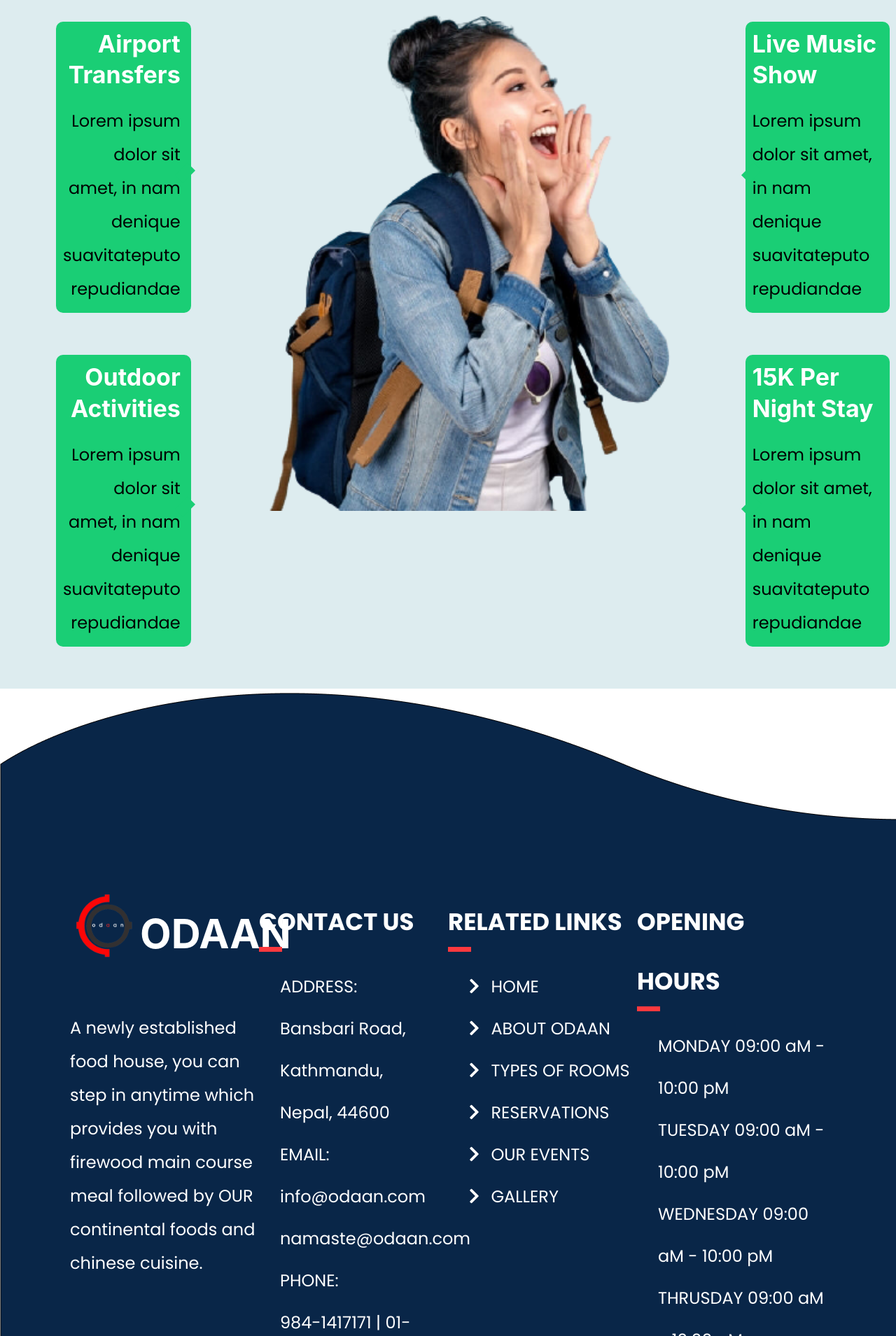
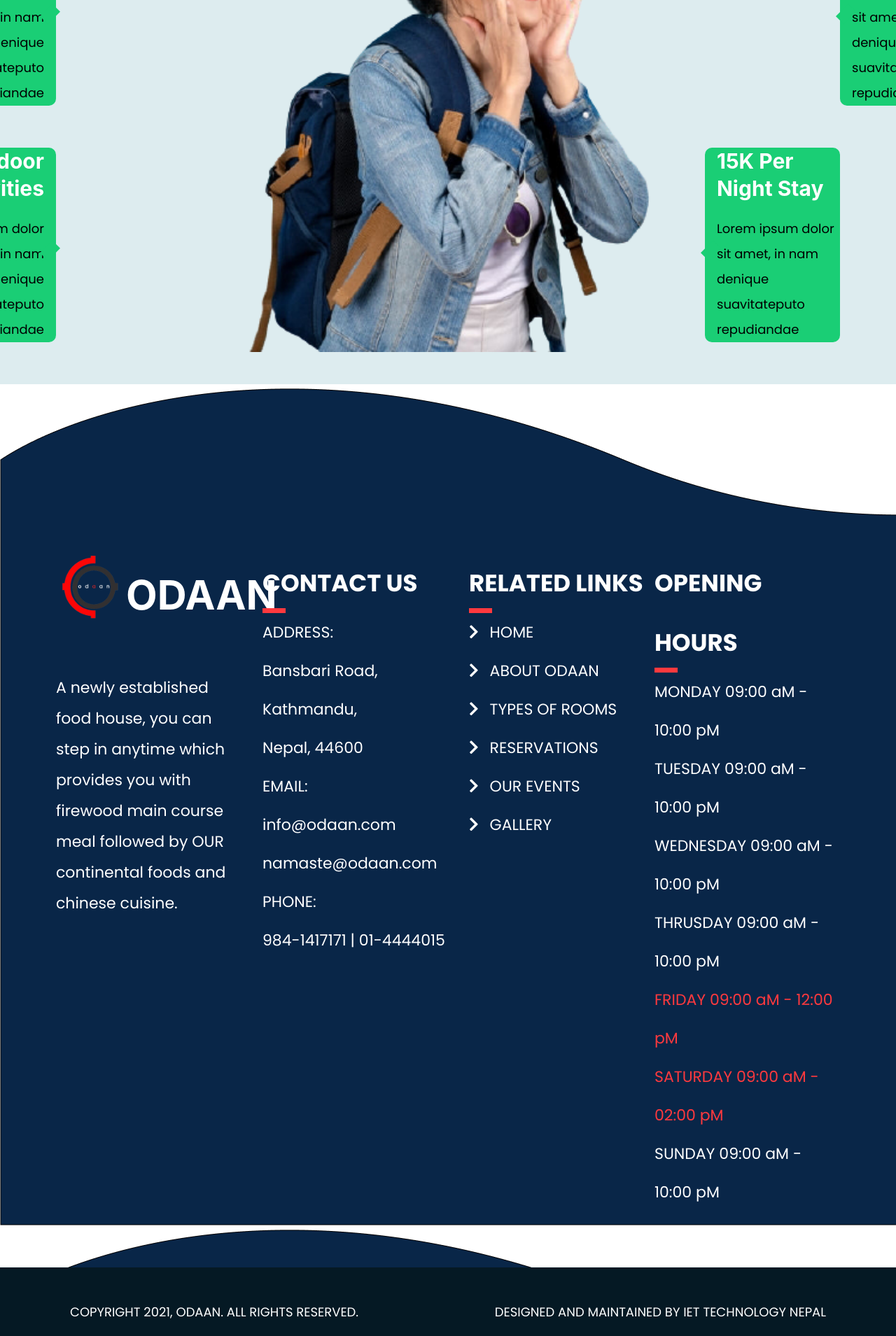
Before and after one commit to sushil-poudel/ODAAN, a PHP site: page /index.php in a window 1280 px wide. Shown: the part 4211-6120 px from the top of the page at 70% size. Run offline with PHP 8.4, Linux system fonts and the light colour scheme; style sheets or scripts are compiled from the project's sources; some libraries are stand-ins or nearby versions.

Commit message:
backing up code

```diff
--- a/css/responsive.css
+++ b/css/responsive.css
@@ -178,8 +178,41 @@
   #homepage .feature-section .custom-container .feature-container .column-2 .row .sub-column-2 ul li:nth-of-type(2) {
     font-size: 18px;
   }
+  #homepage .service-section .custom-container .service-container .section-content .column-2 .image-container {
+    width: 734px;
+  }
   /*--------------------------------- Content Wrapper Ends ----------------------------------*/
   /*--------------------------------- Footer Wrapper Starts ---------------------------------*/
+  #footer-wrapper .footer-section .image-container .custom-container {
+    padding: 242px 80px 80px 80px;
+  }
+  #footer-wrapper .footer-section .image-container .custom-container .footer-container .column-1 .image-container h2 {
+    font-size: 58px;
+  }
+  #footer-wrapper .footer-section .image-container .custom-container .footer-container .column-1 p {
+    font-size: 22px;
+  }
+  #footer-wrapper .footer-section .image-container .custom-container .footer-container .column-2 {
+    margin-left: 30px;
+  }
+  #footer-wrapper .footer-section .image-container .custom-container .footer-container .column-2 ul li {
+    font-size: 22px;
+  }
+  #footer-wrapper .footer-section .image-container .custom-container .footer-container .column-3 {
+    margin-left: 30px;
+  }
+  #footer-wrapper .footer-section .image-container .custom-container .footer-container .column-3 ul li {
+    font-size: 22px;
+  }
+  #footer-wrapper .footer-section .image-container .custom-container .footer-container .column-4 ul li {
+    font-size: 22px;
+  }
+  #footer-wrapper .copyright-section .custom-container .copyright-container .copyright-left {
+    font-size: 18px;
+  }
+  #footer-wrapper .copyright-section .custom-container .copyright-container .copyright-right {
+    font-size: 18px;
+  }
   /*---------------------------------- Footer Wrapper Ends ----------------------------------*/
   /*----------------------------------- Components Starts -----------------------------------*/
   .common-button-container a button {
@@ -229,7 +262,7 @@
     font-size: 32px;
   }
   .common-banner-section .common-banner-slider .banner-item .image-container .custom-container .inner .banner-content .icon-container i {
-    font-size: 34px;
+    font-size: 30px;
     bottom: -15%;
   }
   .common-search-section {
@@ -252,6 +285,19 @@
     font-size: 18px;
   }
   .common-search-section .custom-container .search-container .form-container .form-inputs .form-input::placeholder {
+    font-size: 18px;
+  }
+  .common-box-container h2 {
+    font-size: 30px;
+  }
+  .common-box-container p {
+    font-size: 18px;
+  }
+  .common-icon-button button {
+    height: 60px;
+    width: 60px;
+  }
+  .common-icon-button button i {
     font-size: 18px;
   }
   /*------------------------------------ Components Ends ------------------------------------*/
--- a/css/responsive.scss
+++ b/css/responsive.scss
@@ -17,7 +17,7 @@
 
 $f7:32px;
 
-$f8:34px;
+$f8:30px;
 
 $f9:36px;
 
@@ -440,10 +440,153 @@
         }
       }
     }
+    .service-section{
+
+      .custom-container{
+
+        .service-container{
+          .common-section-subtitle{
+
+            h2{
+
+              &:after,&:before{
+
+              }
+              &:after{
+
+              }
+              &:before{
+
+              }
+            }
+          }
+          .common-section-title{
+            h1{
+
+            }
+          }
+          .section-content{
+
+            .column-1{
+              .common-box-container{
+
+                &.text-right{
+
+                }
+                &.text-left{
+
+                }
+
+              }
+
+            }
+            .column-2{
+              .image-container{
+                width: 734px;
+                img{
+
+                }
+              }
+            }
+          }
+
+        }
+      }
+    }
+
   }
   /*--------------------------------- Content Wrapper Ends ----------------------------------*/
 
   /*--------------------------------- Footer Wrapper Starts ---------------------------------*/
+  #footer-wrapper{
+    .footer-section{
+      .image-container{
+
+
+        .custom-container{
+          padding: 242px 80px 80px 80px ;
+          .footer-container{
+
+
+            .column-1{
+
+              .image-container{
+
+
+                h2{
+                  font-size: 58px;
+
+
+                }
+              }
+              p{
+                font-size: 22px;
+       ;
+              }
+            }
+            .column-2{
+              margin-left: 30px;
+
+            ul{
+              li{
+                font-size: 22px;
+
+              }
+            }
+            }
+            .column-3{
+              margin-left: 30px;
+              ul{
+                li{
+                  font-size: 22px;
+
+                  i{
+
+                  }
+                }
+              }
+            }
+            .column-4{
+
+              ul{
+                li{
+                  font-size: 22px;
+
+                }
+                li:nth-of-type(5){
+
+                }
+                li:nth-of-type(6){
+
+                }
+              }
+            }
+          }
+        }
+      }
+
+    }
+
+    .copyright-section{
+
+      .custom-container{
+
+        .copyright-container{
+
+          .copyright-left{
+            font-size:$f4;
+
+
+          }
+          .copyright-right{
+            font-size: $f4;
+
+
+          }
+        }
+      }
+    }
+  }
   /*---------------------------------- Footer Wrapper Ends ----------------------------------*/
 
   /*----------------------------------- Components Starts -----------------------------------*/
@@ -574,6 +717,43 @@
 
           }
         }
+      }
+    }
+  }
+  .common-box-container{
+    // width: 335px;
+
+    h2{
+      font-size: $f8;
+    }
+    p{
+      font-size:$f4;
+
+
+
+    }
+    &::after{
+
+    }
+    &.left{
+      &::after{
+
+      }
+    }
+    &.right{
+      &::after{
+
+      }
+    }
+  }
+  .common-icon-button{
+    button{
+
+      height: 60px;
+      width: 60px;
+      i{
+
+        font-size:$f4;
       }
     }
   }
--- a/css/thestyles.css
+++ b/css/thestyles.css
@@ -725,6 +725,12 @@
 
 #homepage .service-section .custom-container .service-container .section-content .column-1 .common-box-container.text-right {
   text-align: right;
+  padding-right: 17px;
+}
+
+#homepage .service-section .custom-container .service-container .section-content .column-1 .common-box-container.text-left {
+  text-align: left;
+  padding-left: 17px;
 }
 
 #homepage .service-section .custom-container .service-container .section-content .column-2 .image-container {
@@ -1515,6 +1521,11 @@
   line-height: 2.5;
 }
 
+#footer-wrapper .footer-section .image-container .custom-container .footer-container .column-2 ul {
+  padding: 0;
+  margin: 0;
+}
+
 #footer-wrapper .footer-section .image-container .custom-container .footer-container .column-2 ul li {
   font-size: 24px;
   color: #fff;
@@ -1525,6 +1536,11 @@
   line-height: 2.5;
 }
 
+#footer-wrapper .footer-section .image-container .custom-container .footer-container .column-3 ul {
+  padding: 0;
+  margin: 0;
+}
+
 #footer-wrapper .footer-section .image-container .custom-container .footer-container .column-3 ul li {
   font-size: 24px;
   color: #fff;
@@ -1538,6 +1554,11 @@
 #footer-wrapper .footer-section .image-container .custom-container .footer-container .column-4 {
   width: 25%;
   line-height: 2.5;
+}
+
+#footer-wrapper .footer-section .image-container .custom-container .footer-container .column-4 ul {
+  padding: 0;
+  margin: 0;
 }
 
 #footer-wrapper .footer-section .image-container .custom-container .footer-container .column-4 ul li {
@@ -1839,7 +1860,6 @@
 .common-box-container {
   background-color: #1ACE75;
   border-radius: 10px;
-  padding: 10px 15px 10px 10px;
   position: relative;
 }
 
@@ -1852,6 +1872,8 @@
 
 .common-box-container p {
   font-size: 24px;
+  margin: 0;
+  margin-top: 0;
 }
 
 .common-box-container::after {
--- a/css/thestyles.scss
+++ b/css/thestyles.scss
@@ -572,6 +572,11 @@
               margin-bottom: 60px;
               &.text-right{
                 text-align: right;
+                padding-right: 17px;
+              }
+              &.text-left{
+                text-align: left;
+                padding-left: 17px;
               }
             }
           }
@@ -1463,6 +1468,8 @@
             width: 25%;
             line-height: 2.5;
           ul{
+            padding: 0;
+            margin:0;
             li{
               font-size: 24px;
               color: $white-color;
@@ -1473,6 +1480,8 @@
             width: 25%;
             line-height: 2.5;
             ul{
+              padding: 0;
+              margin:0;
               li{
                 font-size: 24px;
                 color: $white-color;
@@ -1487,6 +1496,8 @@
             width: 25%;
             line-height: 2.5;
             ul{
+              padding: 0;
+              margin:0;
               li{
                 font-size: 24px;
                 color: $white-color;
@@ -1780,7 +1791,7 @@
 .common-box-container{
   background-color: $green-color;
   border-radius: 10px;
-  padding: 10px 15px 10px 10px ;
+
   position: relative;
   h2{
     font-size: $f8;
@@ -1791,6 +1802,8 @@
   }
   p{
     font-size:$f4;
+    margin: 0;
+    margin-top: 0;
 
 
   }
--- a/index.php
+++ b/index.php
@@ -506,15 +506,15 @@
                         </div>
                     </div>
                     <div class="column-1 animation-area2">
-                        <div class="common-box-container right ani-sequence righting">
+                        <div class="common-box-container right text-left ani-sequence righting  ">
                             <h2>restaurant & bars </h2>
                             <p>Lorem ipsum dolor sit amet, in nam denique suavitateputo repudiandae</p>
                         </div>
-                        <div class="common-box-container right ani-sequence righting">
+                        <div class="common-box-container right  text-left ani-sequence righting">
                             <h2>live music show </h2>
                             <p>Lorem ipsum dolor sit amet, in nam denique suavitateputo repudiandae</p>
                         </div>
-                        <div class="common-box-container right ani-sequence righting">
+                        <div class="common-box-container right  text-left ani-sequence righting">
                             <h2>15K per night stay</h2>
                             <p>Lorem ipsum dolor sit amet, in nam denique suavitateputo repudiandae</p>
                         </div>
```
Also changed, not shown: 2 other files.
